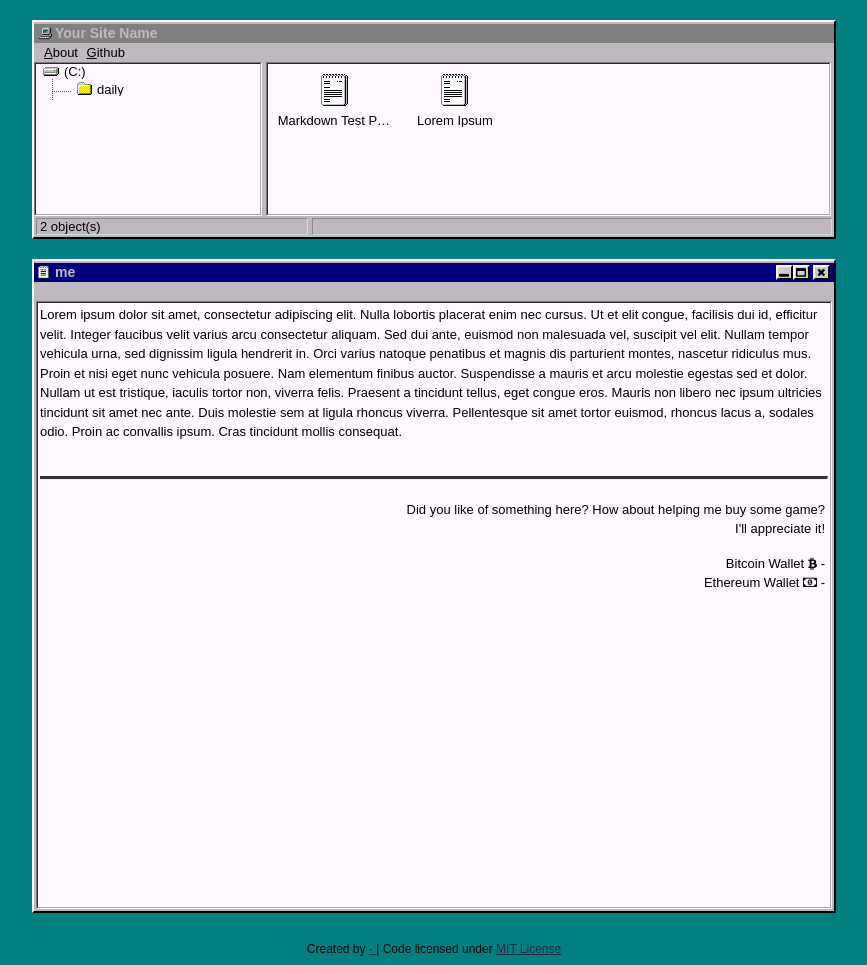
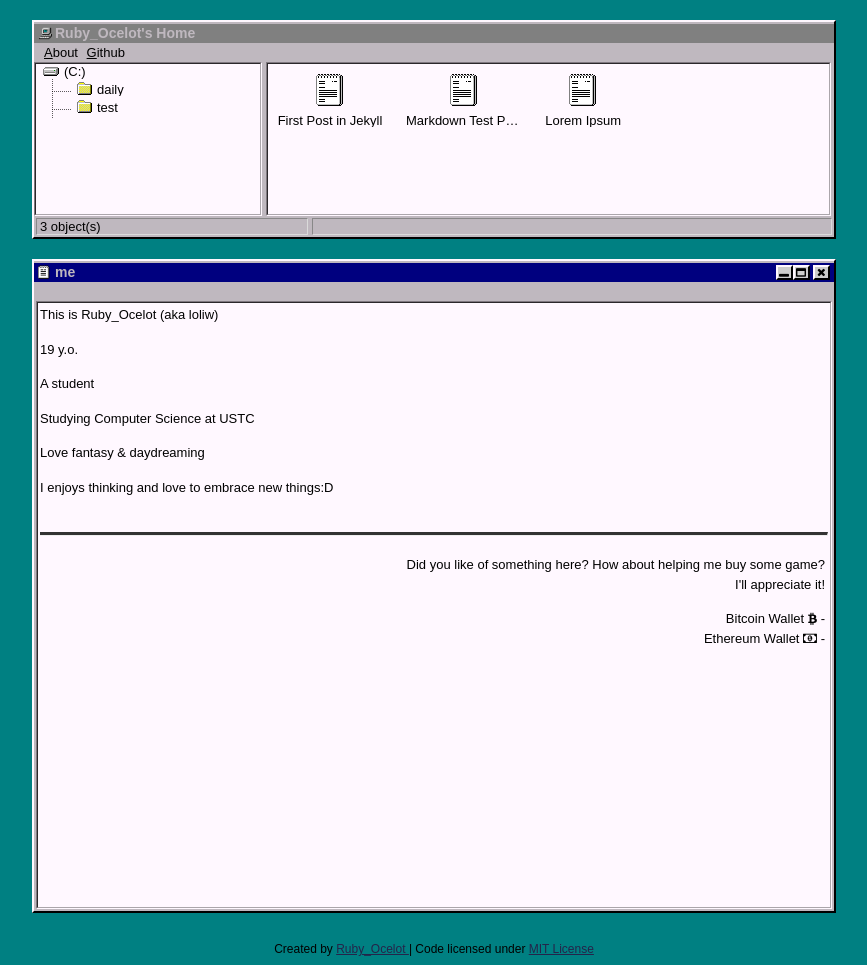
Before and after one commit to RubyOcelot/RubyOcelot-homepage-src, a Jekyll site: the page built from me/index.md, in a window 1280 px wide. Shown: the whole page, without its empty margins (206-1073 px from the left). Built offline with Jekyll 4.4.1, drawn with Linux system fonts in a browser that asks for light colours.

Commit message:
customize

```diff
--- a/_config.yml
+++ b/_config.yml
@@ -3,8 +3,9 @@ url: "" #Your url here
 baseurl: /
 
 # variables
-name: Your Site Name
-description: Your description here
+name: Ruby_Ocelot's Home
+description: >
+  Homepage of Ruby_Ocelot
 google_verification: null
 
 
--- a/_includes/topbar.html
+++ b/_includes/topbar.html
@@ -1,4 +1,4 @@
 <ul class="topbar">
 	<a href="/me"><li><u>A</u>bout</li></a>
-	<a href="" target="_blank"><li><u>G</u>ithub</li></a>
+	<a href="https://github.com/RubyOcelot" target="_blank"><li><u>G</u>ithub</li></a>
 </ul>
--- a/_layouts/default.html
+++ b/_layouts/default.html
@@ -92,7 +92,7 @@
 	<script src="/assets/js/001.js"></script>
 	<script src="/assets/js/002.js"></script>
 	<div class="footer">
-		<p>Created by <a href="" target="_blank"> - </a> | Code licensed under <a href="" target="_blank">MIT License</a></p>
+		<p>Created by <a href="https://github.com/RubyOcelot" target="_blank"> Ruby_Ocelot </a> | Code licensed under <a href="https://github.com/RubyOcelot/RubyOcelot.github.io/LICENSE" target="_blank">MIT License</a></p>
 	</div>
 </body>
 </html>
--- a/_posts/2017-08-31-lorem-ipsum.md
+++ b/_posts/2017-08-31-lorem-ipsum.md
@@ -1,7 +1,7 @@
 ---
 layout: default
 title: "Lorem Ipsum"
-tags: daily
+tags: test
 ---
 
 ## Lorem Ipsum
--- a/_posts/2017-09-16-markdown-test-page.md
+++ b/_posts/2017-09-16-markdown-test-page.md
@@ -1,7 +1,7 @@
 ---
 layout: default
 title: "Markdown Test Page"
-tags: daily
+tags: test
 ---
 
 ## Source: [Markdown Test Page](https://github.com/fullpipe/markdown-test-page)
--- a/me/index.md
+++ b/me/index.md
@@ -3,4 +3,14 @@ layout: me
 title: me
 ---
 
-Lorem ipsum dolor sit amet, consectetur adipiscing elit. Nulla lobortis placerat enim nec cursus. Ut et elit congue, facilisis dui id, efficitur velit. Integer faucibus velit varius arcu consectetur aliquam. Sed dui ante, euismod non malesuada vel, suscipit vel elit. Nullam tempor vehicula urna, sed dignissim ligula hendrerit in. Orci varius natoque penatibus et magnis dis parturient montes, nascetur ridiculus mus. Proin et nisi eget nunc vehicula posuere. Nam elementum finibus auctor. Suspendisse a mauris et arcu molestie egestas sed et dolor. Nullam ut est tristique, iaculis tortor non, viverra felis. Praesent a tincidunt tellus, eget congue eros. Mauris non libero nec ipsum ultricies tincidunt sit amet nec ante. Duis molestie sem at ligula rhoncus viverra. Pellentesque sit amet tortor euismod, rhoncus lacus a, sodales odio. Proin ac convallis ipsum. Cras tincidunt mollis consequat.
+This is Ruby_Ocelot (aka loliw)
+
+19 y.o.
+
+A student
+
+Studying Computer Science at USTC
+
+Love fantasy & daydreaming
+
+I enjoys thinking and love to embrace new things:D
```
Also changed, not shown: _posts/2020-09-18-first-post.markdown (added, +17 -0 lines), tags/test.md (added, +5 -0 lines), .travis.yml, 2 other files.
